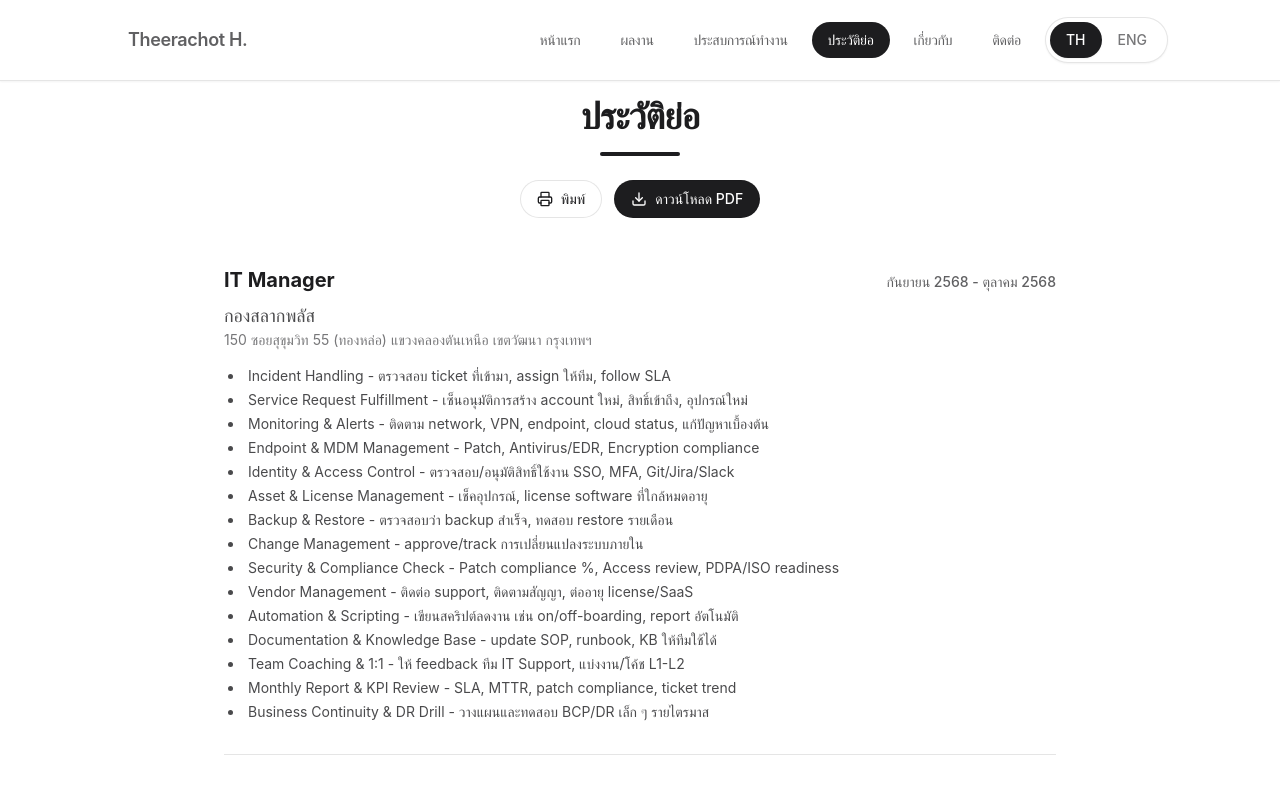
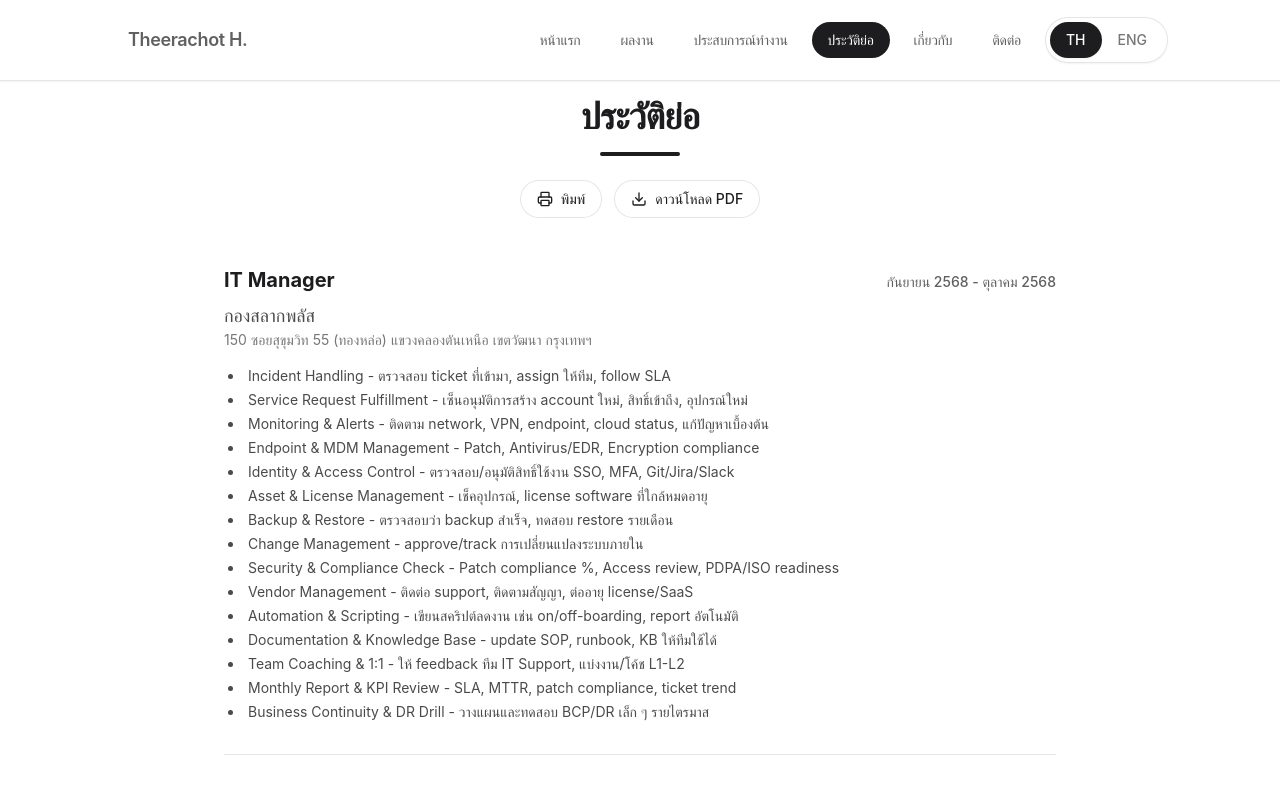
Before and after one commit to armkong33120/Resume_CV_F, a Next.js app: page /resume in a window 1280 px wide. Shown: the top 791 px of the page. Built offline with nearby package versions, Linux system fonts and the light colour scheme.

Commit message:
style: unify Download PDF button style with Print button

```diff
--- a/components/DownloadPdfButton.tsx
+++ b/components/DownloadPdfButton.tsx
@@ -13,7 +13,7 @@ export default function DownloadPdfButton() {
     return (
         <button
             onClick={handleClick}
-            className="inline-flex items-center gap-2 px-4 py-2 rounded-full border border-border bg-foreground text-background hover:bg-foreground/90 transition-colors text-sm font-medium print:hidden"
+            className="inline-flex items-center gap-2 px-4 py-2 rounded-full border border-border bg-background hover:bg-foreground/5 transition-colors text-sm font-medium print:hidden"
             aria-label="Download PDF"
         >
             <Download className="w-4 h-4" />
```
